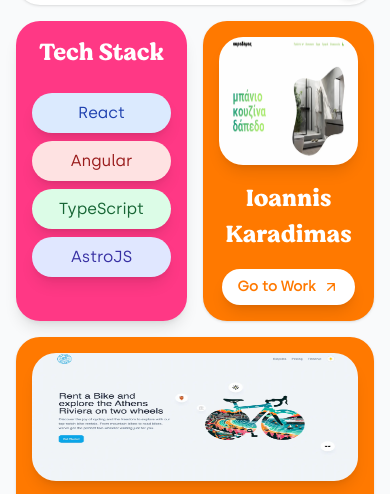
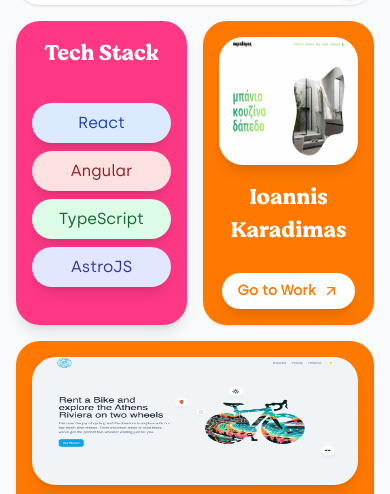
Before and after one commit to georgevgs/gv-portfolio, an Astro site: page / in a window 390 px wide. Shown: the part 301-795 px from the top of the page. Built offline with nearby package versions, Linux system fonts and the light colour scheme; Astro itself is replaced by a stand-in of ours; a web font is replaced by a local one.

Commit message:
Changed bento text size for mobile

```diff
--- a/src/styles/bento.css
+++ b/src/styles/bento.css
@@ -11,7 +11,8 @@
 
 @media (max-width: 640px) {
   .bento-project-text {
-    font-size: 24px;
+    font-size: 22px;
+    padding-bottom: 10px;
   }
 }
 
```
